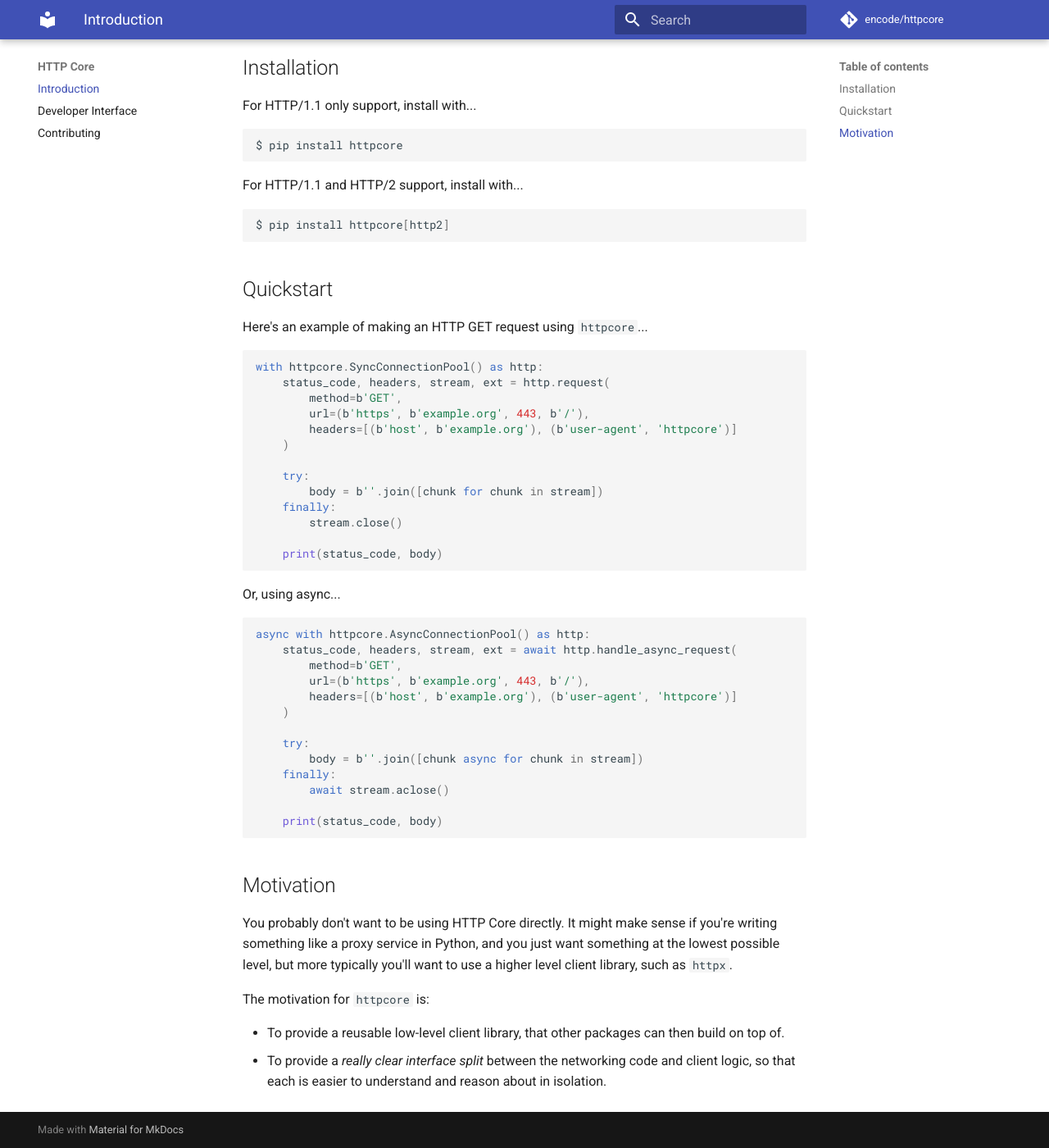
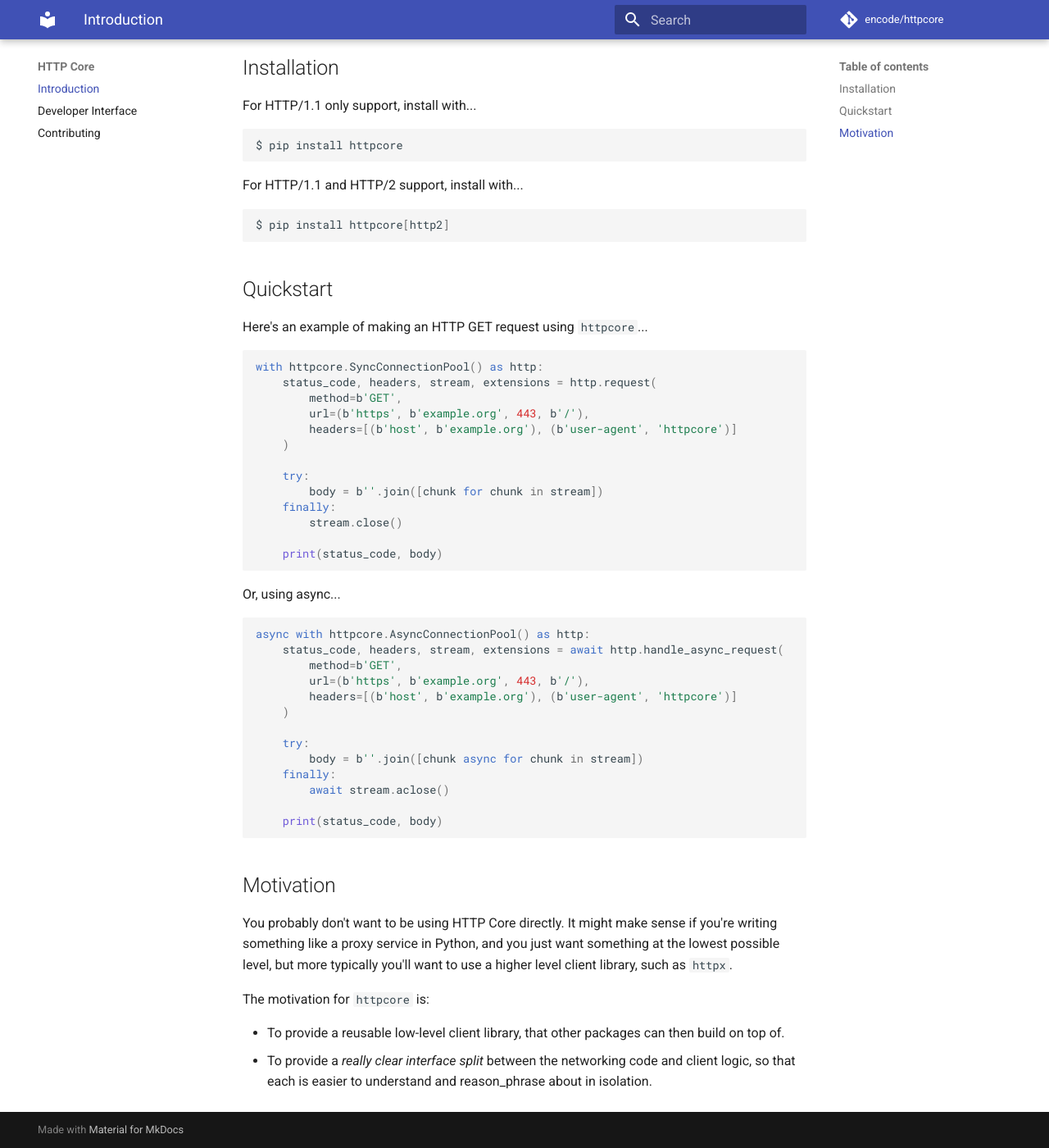
Before and after one commit to encode/httpcore, an MkDocs documentation site: the page built from docs/index.md, in a window 1280 px wide and 1400 px high, scrolled down 661 px. Shown: the whole window at 82% size. Built offline with MkDocs 1.6.1 and Material for MkDocs 9.7.7, drawn with Linux system fonts in a browser that asks for light colours; comment, search, counter and statistics services are not loaded.

Commit message:
ext -> extensions

````diff
--- a/docs/index.md
+++ b/docs/index.md
@@ -43,7 +43,7 @@
 
 ```python
 with httpcore.SyncConnectionPool() as http:
-    status_code, headers, stream, ext = http.request(
+    status_code, headers, stream, extensions = http.request(
         method=b'GET',
         url=(b'https', b'example.org', 443, b'/'),
         headers=[(b'host', b'example.org'), (b'user-agent', 'httpcore')]
@@ -61,7 +61,7 @@
 
 ```python
 async with httpcore.AsyncConnectionPool() as http:
-    status_code, headers, stream, ext = await http.handle_async_request(
+    status_code, headers, stream, extensions = await http.handle_async_request(
         method=b'GET',
         url=(b'https', b'example.org', 443, b'/'),
         headers=[(b'host', b'example.org'), (b'user-agent', 'httpcore')]
@@ -86,4 +86,4 @@
 
 * To provide a reusable low-level client library, that other packages can then build on top of.
 * To provide a *really clear interface split* between the networking code and client logic,
-  so that each is easier to understand and reason about in isolation.
+  so that each is easier to understand and reason_phrase about in isolation.
````
Also changed, not shown: README.md (+3 -3 lines).
